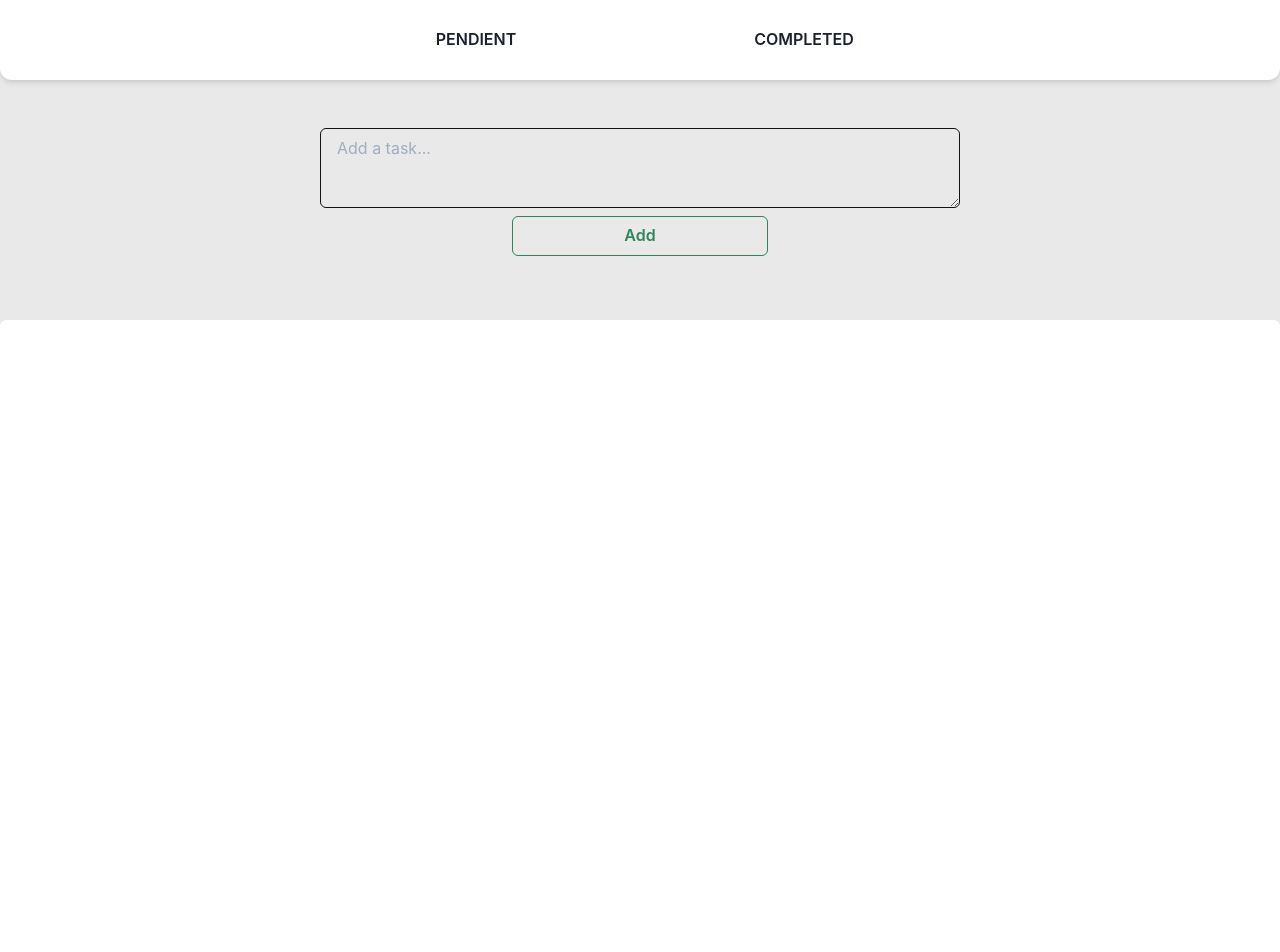
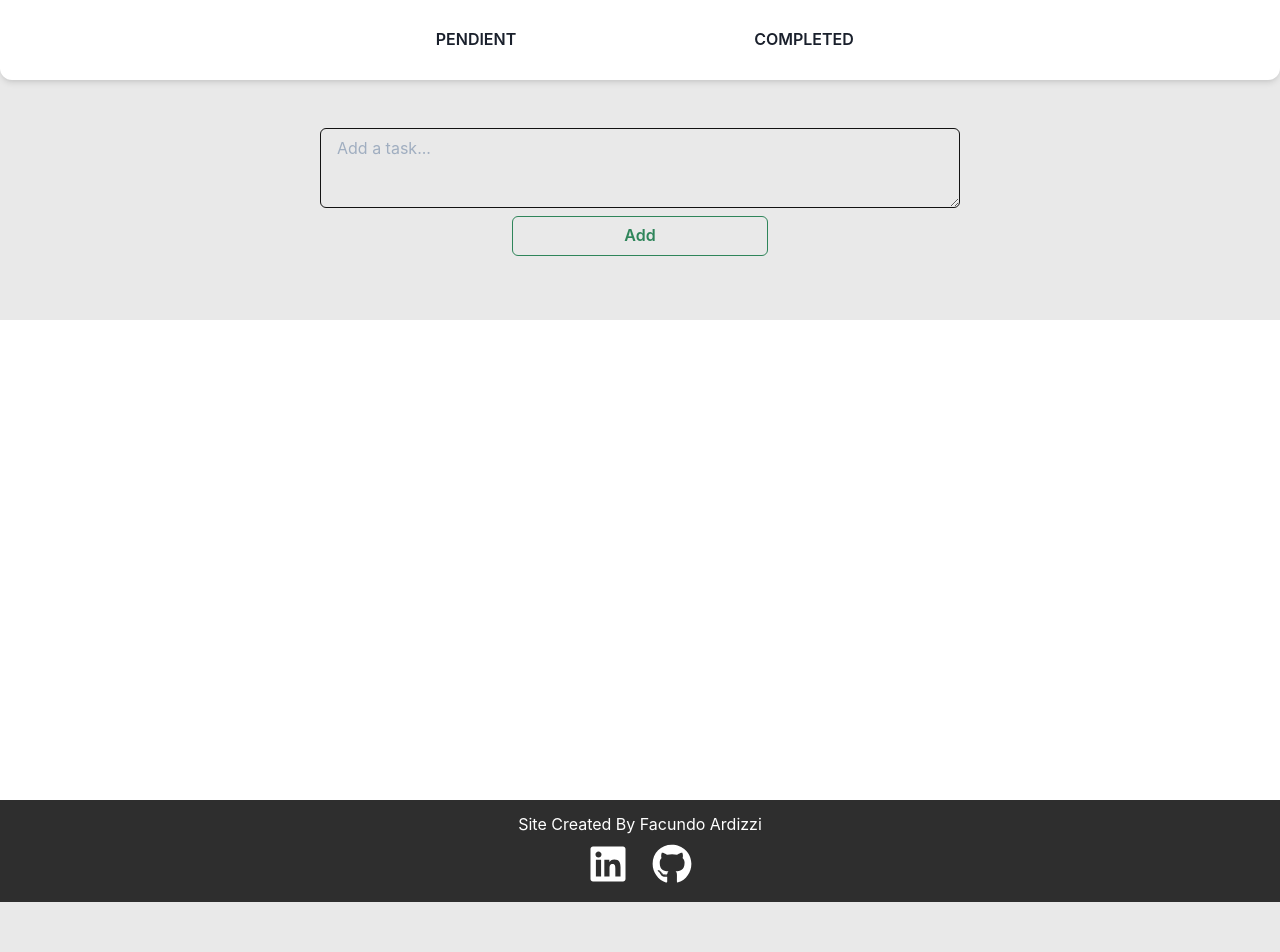
Before and after one commit to FacundoArdizzi/tasks-administrator, a React (Create React App) app: page /tasks-administrator/completed in a window 1280 px wide. Shown: the top 952 px of the page. After the commit the page ends 902 px from the top, so only its background shows below. Built offline with nearby package versions, Linux system fonts and the light colour scheme.

Commit message:
finished

```diff
--- a/src/App.tsx
+++ b/src/App.tsx
@@ -1,11 +1,12 @@
 import React from 'react';
 import { ChakraProvider } from '@chakra-ui/react';
 import { useSelector } from 'react-redux'
+import { Route } from 'react-router';
+import { IState } from './redux/constants';
 import theme from './theme';
 import Home from './components/Home'
 import Container from './components/Container'
-import { Route } from 'react-router';
-import { IState, ITodo } from './redux/constants';
+
 
 const App: React.FC = () => {
   const t = useSelector((state: IState) => state.todos)
--- a/src/components/Container.tsx
+++ b/src/components/Container.tsx
@@ -1,7 +1,8 @@
 import React from 'react';
-import { Stack } from '@chakra-ui/react';
+import { Stack, Text, Link, Icon } from '@chakra-ui/react';
 import { ITodo, IState } from '../redux/constants';
 import { useSelector } from 'react-redux';
+import { FaLinkedin, FaGithub } from 'react-icons/fa'
 import Card from './Card';
 
 interface ContainerProps {
@@ -12,14 +13,12 @@ const Container: React.FC <ContainerProps> = ({todos}) => {
     const s = useSelector((state: IState) => state.show)
 
     return (
+        <Stack position='absolute' top='40vh' width='100%' spacing={0}>
             <Stack
-            spacing={2}
                 background='white'
-            borderRadius='md'
-            height='100vh'
-            width='100%'
-            position='absolute'
-            top='40vh'
+                borderRadiusTop='md'
+                minHeight='60vh'
+                paddingBottom='2vh'
             >
                 <ul>
                 {
@@ -28,6 +27,18 @@ const Container: React.FC <ContainerProps> = ({todos}) => {
                 }
                 </ul>
             </Stack>
+            <Stack width='100%' alignItems='center' color='white' backgroundColor='blackAlpha.800' p={3} m={0}>
+                <Text>Site Created By Facundo Ardizzi</Text>
+                <Stack direction='row' spacing={6} >
+                    <Link href='https://www.linkedin.com/in/facundo-ardizzi/' _hover={{color:'primary' }}>
+                        <Icon as={FaLinkedin} w={10} h={10} />
+                    </Link>
+                    <Link href='https://github.com/FacundoArdizzi' _hover={{color:'primary' }}>
+                        <Icon as={FaGithub} w={10} h={10} />
+                    </Link>
+                </Stack>
+            </Stack>
+        </Stack>
     )
 };
 
--- a/src/components/Input.tsx
+++ b/src/components/Input.tsx
@@ -1,5 +1,5 @@
 import React, { useState } from 'react';
-import { Button, Stack, Textarea, Alert, AlertIcon } from '@chakra-ui/react'
+import { Button, Stack, Textarea } from '@chakra-ui/react'
 import { useDispatch } from 'react-redux';
 import { addTodo } from '../redux/actions'
 
```
Lines whose indentation alone changed are shown as unchanged.
